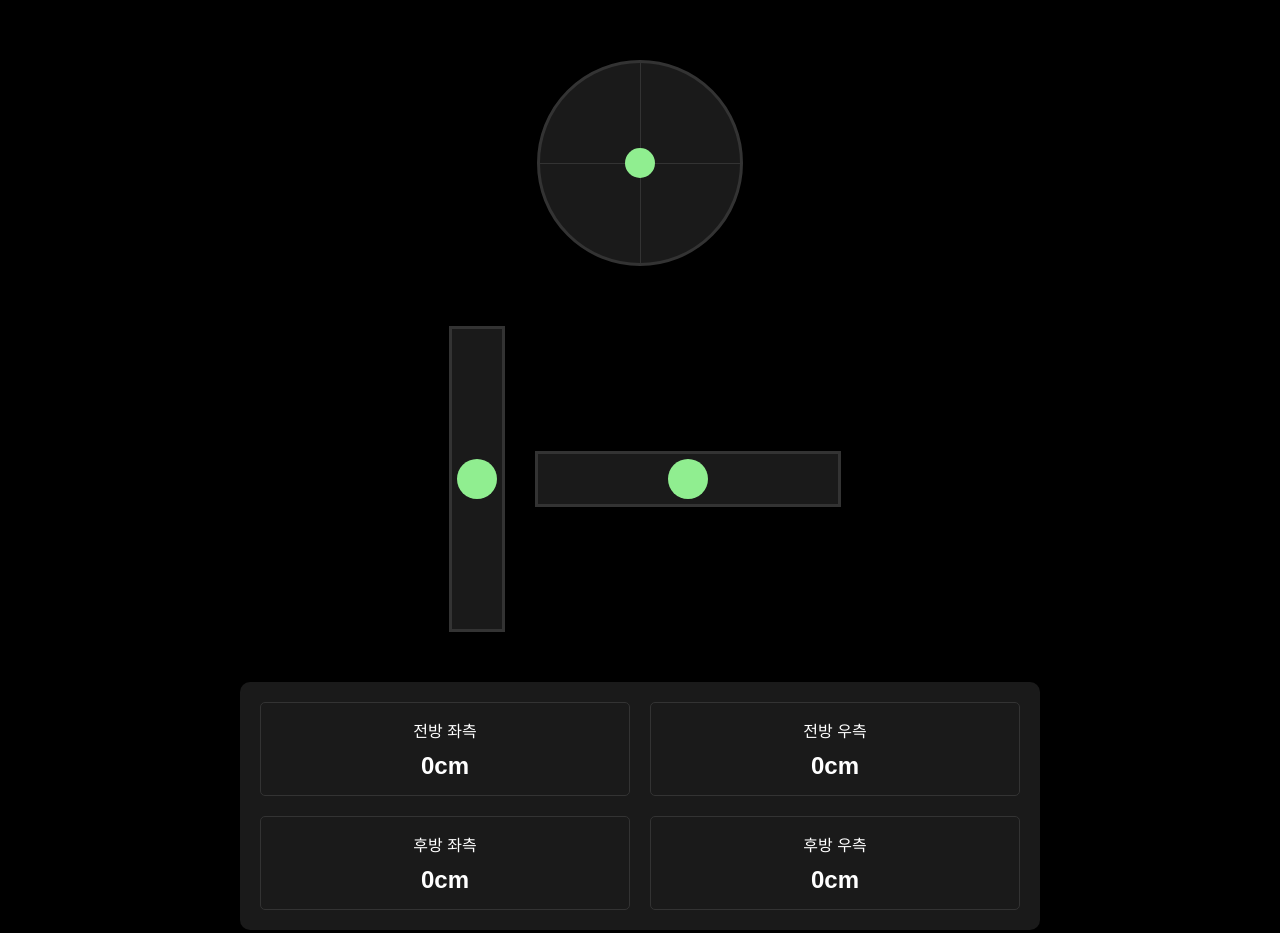
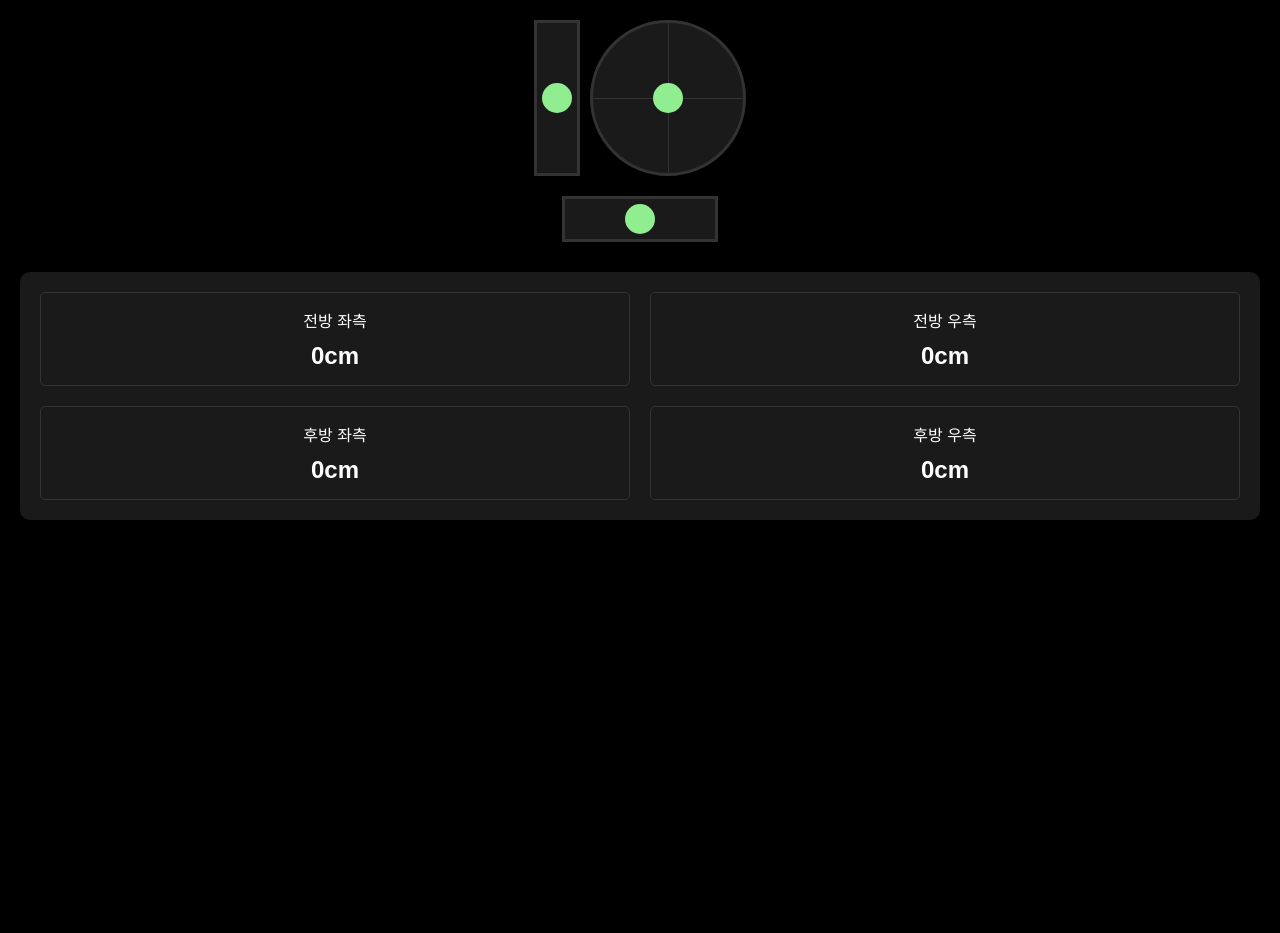
Before and after one commit to effect8010/-caravan-level, a plain HTML site: page index.html in a window 1280 px wide. After the commit the page ends 800 px from the top, so only its background shows below. Drawn offline with Linux system fonts and the light colour scheme.

Commit message:
Update index.html

```diff
--- a/index.html
+++ b/index.html
@@ -13,31 +13,35 @@
    <style>
        body {
            margin: 0;
-           padding: 20px;
+           padding: 10px;
            font-family: Arial, sans-serif;
            background-color: #000;
            color: #fff;
        }
        .container {
-           max-width: 800px;
+           max-width: 100%;
            margin: 0 auto;
-           padding: 20px;
+           padding: 10px;
        }
        .level-meters {
            display: flex;
            flex-direction: column;
-           gap: 20px;
+           gap: 10px;
+           align-items: center;
+       }
+       .meters-group {
+           display: flex;
+           gap: 10px;
            align-items: center;
        }
        /* 원형 수준기 */
        .circular-level {
-           width: 200px;
-           height: 200px;
+           width: 150px;
+           height: 150px;
            border-radius: 50%;
            border: 3px solid #333;
            background-color: #1a1a1a;
            position: relative;
-           margin: 20px auto;
        }
        .circular-bubble {
            width: 30px;
@@ -76,21 +80,22 @@
        }
        /* 가로/세로 수준기 */
        .bar-level {
-           width: 300px;
-           height: 50px;
            background-color: #1a1a1a;
            border: 3px solid #333;
            position: relative;
-           margin: 10px auto;
        }
        .bar-level.vertical {
-           width: 50px;
-           height: 300px;
-           margin: 20px 10px;
+           width: 40px;
+           height: 150px;
+       }
+       .bar-level.horizontal {
+           width: 150px;
+           height: 40px;
+           margin-top: 10px;
        }
        .bar-bubble {
-           width: 40px;
-           height: 40px;
+           width: 30px;
+           height: 30px;
            background: #90EE90;
            border-radius: 50%;
            position: absolute;
@@ -123,30 +128,27 @@
        .level-green { color: #90EE90; }
        .level-yellow { color: #FFD700; }
        .level-red { color: #FF4444; }
-       .flex-container {
-           display: flex;
-           justify-content: center;
-           align-items: center;
-           gap: 20px;
-       }
    </style>
 </head>
 <body>
    <div class="container">
        <div class="level-meters">
+           <div class="meters-group">
+               <!-- 세로 수준기 -->
+               <div class="bar-level vertical">
+                   <div class="bar-bubble" id="verticalBubble"></div>
+               </div>
+
+               <!-- 원형 수준기 -->
                <div class="circular-level">
                    <div class="crosshair"></div>
                    <div class="circular-bubble" id="mainBubble"></div>
                </div>
-
-           <div class="flex-container">
-               <div class="bar-level vertical">
-                   <div class="bar-bubble" id="verticalBubble"></div>
            </div>
 
-               <div class="bar-level">
+           <!-- 가로 수준기 -->
+           <div class="bar-level horizontal">
                <div class="bar-bubble" id="horizontalBubble"></div>
-               </div>
            </div>
        </div>
 
@@ -179,41 +181,6 @@
        const mainBubble = document.getElementById('mainBubble');
        const verticalBubble = document.getElementById('verticalBubble');
        const horizontalBubble = document.getElementById('horizontalBubble');
-/*
-       function calculateHeights(beta, gamma) {
-           const fbRadians = beta * (Math.PI / 180);
-           const lrRadians = gamma * (Math.PI / 180);
-
-           // 앞뒤, 좌우 높이 차이 계산 (cm 단위)
-           const fbHeightDiff = Math.sin(fbRadians) * (CARAVAN_LENGTH / 2) / 10;
-           const lrHeightDiff = Math.sin(lrRadians) * (CARAVAN_WIDTH / 2) / 10;
-
-           // 전/후방 높이 계산 분리
-           let frontHeights = {left: 0, right: 0};
-           let rearHeights = {left: 0, right: 0};
-
-           // 좌우 기울기 적용
-           if (gamma > 0) { // 오른쪽으로 기울어짐
-               frontHeights.left = Math.abs(lrHeightDiff);
-               rearHeights.left = Math.abs(lrHeightDiff);
-               frontHeights.right = 0;
-               rearHeights.right = 0;
-           } else if (gamma < 0) { // 왼쪽으로 기울어짐
-               frontHeights.right = Math.abs(lrHeightDiff);
-               rearHeights.right = Math.abs(lrHeightDiff);
-               frontHeights.left = 0;
-               rearHeights.left = 0;
-           }
-
-           // 전후방 기울기에 따른 최종 높이 계산
-           return {
-               frontLeft: beta < 0 ? Math.round(Math.abs(fbHeightDiff) + frontHeights.left) : 0,
-               frontRight: beta < 0 ? Math.round(Math.abs(fbHeightDiff) + frontHeights.right) : 0,
-               rearLeft: beta > 0 ? Math.round(Math.abs(fbHeightDiff) + rearHeights.left) : 0,
-               rearRight: beta > 0 ? Math.round(Math.abs(fbHeightDiff) + rearHeights.right) : 0
-           };
-       }
-*/
 
        function calculateHeights(beta, gamma) {
            const fbRadians = beta * (Math.PI / 180);
@@ -235,6 +202,7 @@ function calculateHeights(beta, gamma) {
                rearRight: beta > 0 ? Math.round(Math.abs(fbHeightDiff)) + rightHeight : rightHeight
            };
        }
+
        function limitAngle(angle) {
            return Math.max(-MAX_ANGLE, Math.min(MAX_ANGLE, angle));
        }
```
Lines whose indentation alone changed are shown as unchanged.
